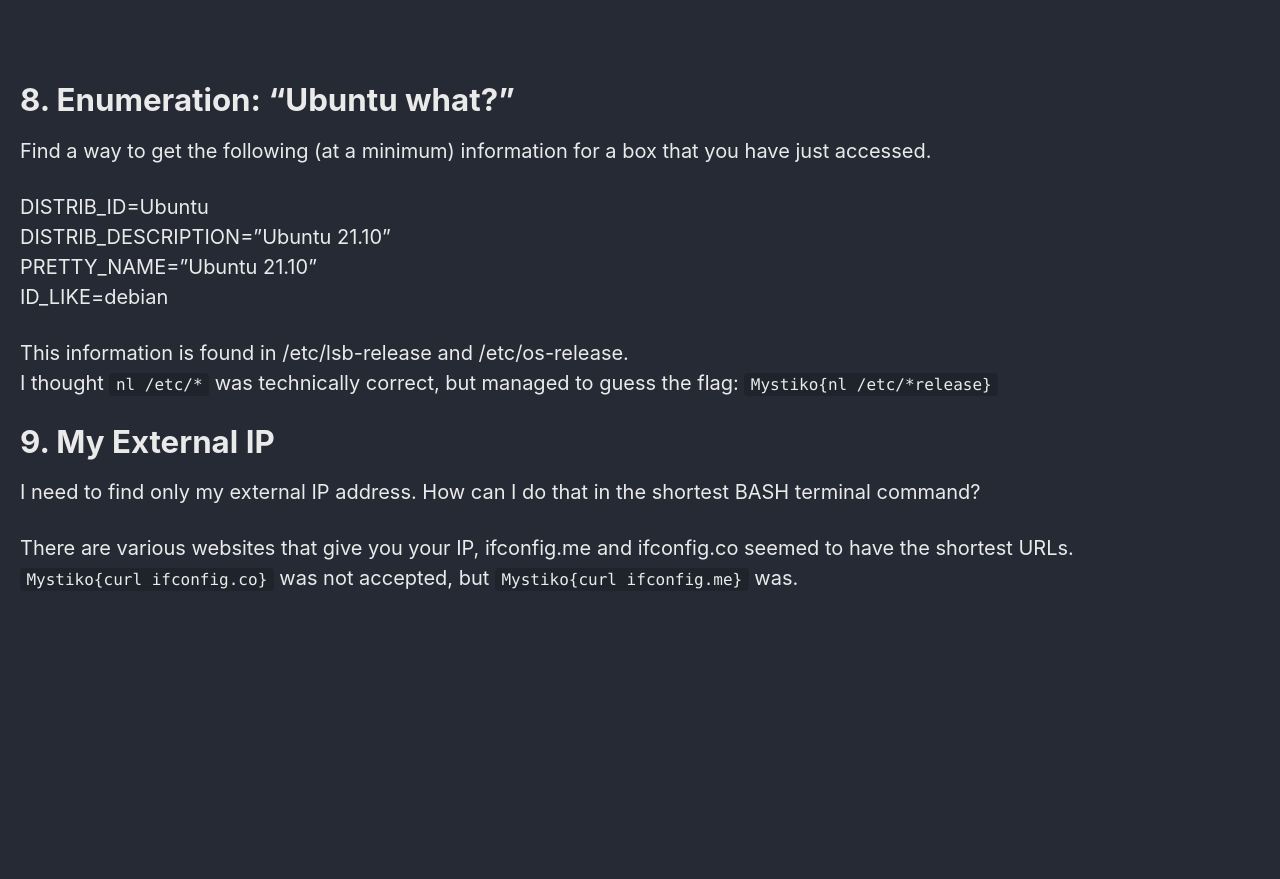
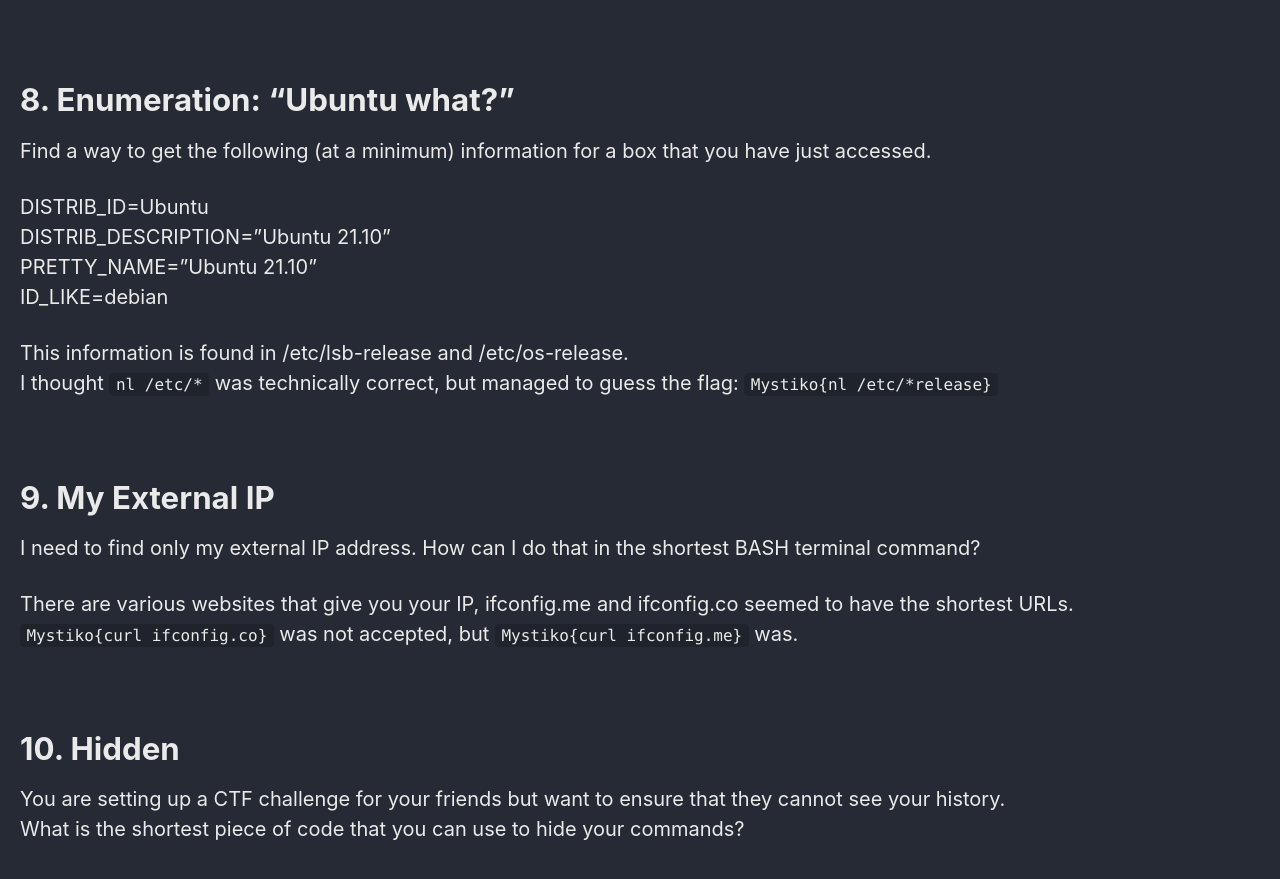
Before and after one commit to Connor-McCartney/Connor-McCartney.github.io, a Jekyll site: the page built from _pages/misc/shortest-bash-code-challs.md, in a window 1280 px wide and 900 px high, scrolled down 2021 px. Shown: the top 879 px of the window. Built offline with Jekyll 4.4.1, drawn with Linux system fonts in a browser that asks for light colours; cached includes are drawn as plain includes; before the commit the page ends 2670 px from its top, so only the background shows below that.

Commit message:
Update shortest-bash-code-challs.md

```diff
--- a/_pages/misc/shortest-bash-code-challs.md
+++ b/_pages/misc/shortest-bash-code-challs.md
@@ -96,6 +96,8 @@ ID_LIKE=debian                            <br>
 This information is found in /etc/lsb-release and /etc/os-release. <br>
 I thought `nl /etc/*` was technically correct, but managed to guess the flag: `Mystiko{nl /etc/*release}`
 
+<br>
+
 
 # 9. My External IP
 
@@ -103,3 +105,11 @@ I need to find only my external IP address. How can I do that in the shortest BA
 
 There are various websites that give you your IP, ifconfig.me and ifconfig.co seemed to have the shortest URLs. <br>
 `Mystiko{curl ifconfig.co}` was not accepted, but `Mystiko{curl ifconfig.me}` was.
+
+<br>
+
+
+# 10. Hidden
+
+You are setting up a CTF challenge for your friends but want to ensure that they cannot see your history. <br>
+What is the shortest piece of code that you can use to hide your commands?
```
